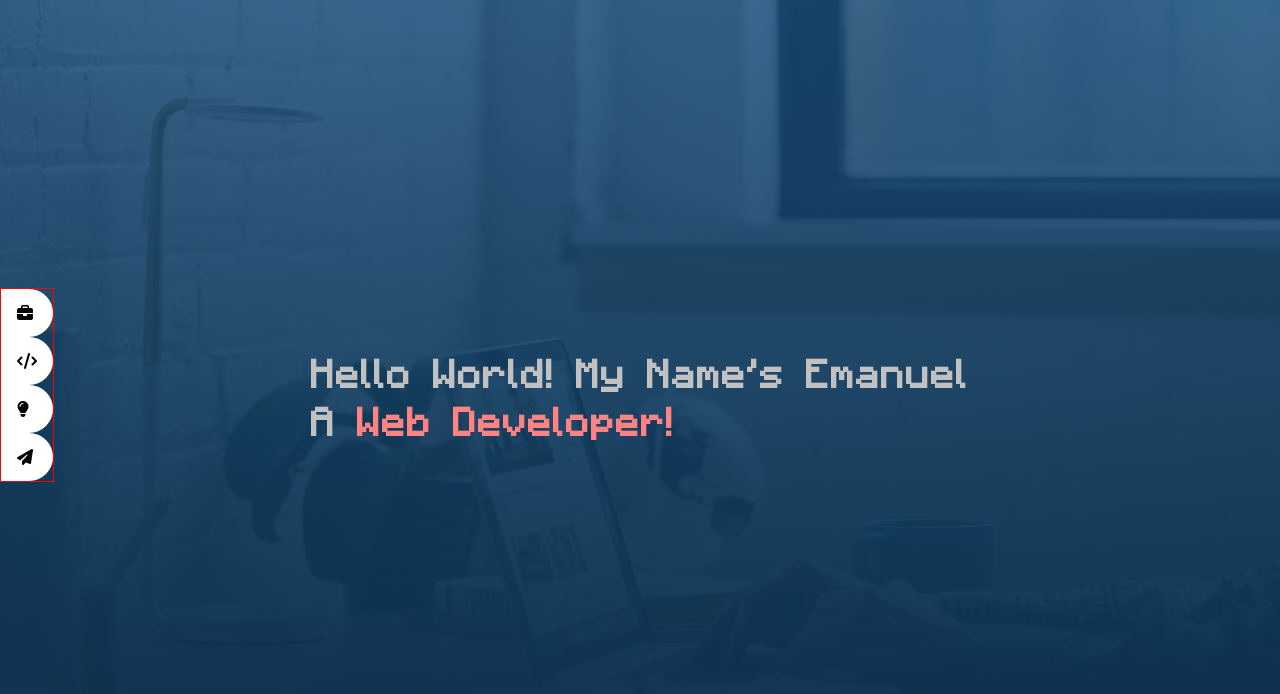
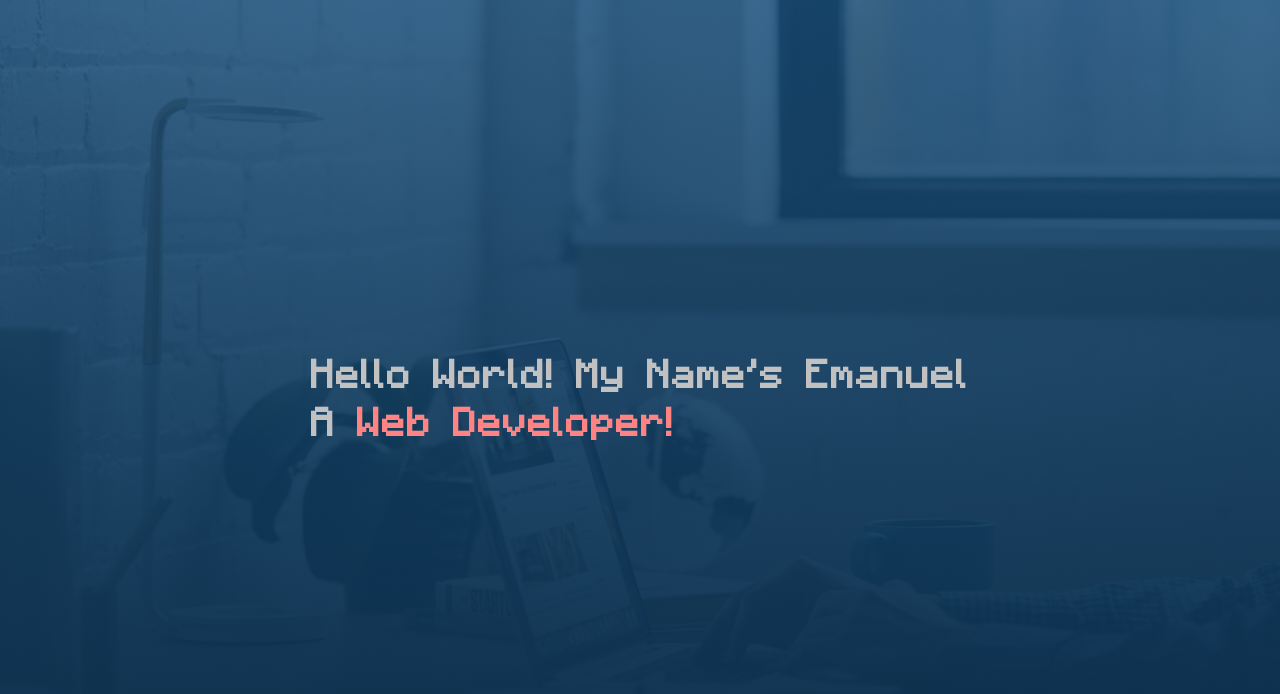
Before and after one commit to emalderete/portfolio_v4, a React (Create React App) app: page / in a window 1280 px wide. Shown: the top 694 px of the page. Built offline with nearby package versions, Linux system fonts and the light colour scheme.

Commit message:
El nombre de presentación fue animado
• Se crea animación de escritura sobre el nombre de introducción del sitio mediante la librería "typed.js".
• Se elimina el menu de navegación para crear otro diferente.

```diff
--- a/src/App.css
+++ b/src/App.css
@@ -51,34 +51,3 @@ button {
 
 
 /*----------- Navigation ------------*/
-
-.nav {
-    display: flex;
-    position: absolute;
-    border: 1px solid red;
-    top: 36%;
-    left: 0;
-    flex-direction: column;
-}
-
-.navButtonTag {
-    background-color: #ffffff;
-    padding: 1rem;
-    font-family: 'Mojang';
-    border-top-right-radius: 30px;
-    border-bottom-right-radius: 30px;
-    text-align: start;
-}
-
-.navButtonTagText {
-    word-spacing: 0.5rem;
-    font-size: 120%;
-}
-
-.text {
-    display: none;
-}
-
-.navButtonTag:hover .text {
-    display: contents;
-}
--- a/src/Components/Hero.js
+++ b/src/Components/Hero.js
@@ -1,11 +1,32 @@
-import React from 'react';
+import React, { useRef, useEffect } from 'react';
+import Typed from 'typed.js';
 
 const Hero = () => {
+    const el = useRef(null);
+    const typed = useRef(null);
+
+    useEffect(()=>{
+        const options = {
+            strings: ["<h1>Hello World!</h1>",
+            "<h1>Hello World! My Name's Emanuel</h1>",
+            "<h1>Hello World! My Name's Emanuel<br/>A <span style='color: #ff8383'>Web Developer!</span></h1>"],
+            typeSpeed: 40,
+            startDelay: 300,
+            backDelay: 500,
+            showCursor: false
+        };
+        typed.current = new Typed(el.current, options);
+
+        return ()=>{
+            typed.current.destroy();
+        };
+    }, []);
+
     return (
         <div className='heroContainer'>
             <div className='hero'>
                 <div className='name'>
-                    <h1>Hello World! My Name's Emanuel<br/>A <span className='speachWebDeveloper'>Web Developer!</span></h1>
+                    <span ref={el}></span>
                 </div>
             </div>
         </div>
--- a/src/Components/Navigation.js
+++ b/src/Components/Navigation.js
@@ -3,26 +3,7 @@ import React from 'react';
 const Navigation = () => {
     return (
         <div className='nav'>
-            <button type='button'>
-                <div className='navButtonTag'>
-                    <span className='navButtonTagText'><i className='fa-solid fa-briefcase'></i><span className='text'> Works</span></span>
-                </div>
-            </button>
-            <button type='button'>
-                <div className='navButtonTag'>
-                    <span className='navButtonTagText'><i className='fa-solid fa-code'></i><span className='text'> Who I'm</span></span>
-                </div>
-            </button>
-            <button type='button'>
-                <div className='navButtonTag'>
-                    <span className='navButtonTagText'><i className='fa-solid fa-lightbulb'></i><span className='text'> Skills</span></span>
-                </div>
-            </button>
-            <button type='button'>
-                <div className='navButtonTag'>
-                    <span className='navButtonTagText'><i className='fa-solid fa-paper-plane'></i><span className='text'> Contact me</span></span>
-                </div>
-            </button>
+
         </div>
     );
 };
```
